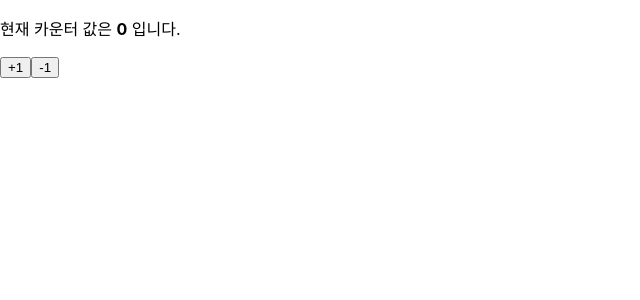
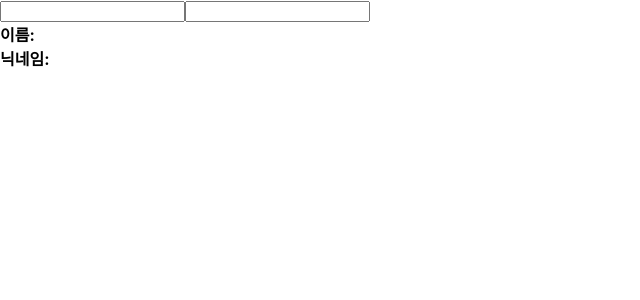
Before and after one commit to funhappyit/reactHookProject, a React (Create React App) app: page / in a window 1280 px wide. Shown: the top 300 px of the page, without its empty margins (0-640 px from the left). Built offline with nearby package versions, Linux system fonts and the light colour scheme.

Commit message:
useState여러개 이용하기

```diff
--- a/src/App.js
+++ b/src/App.js
@@ -1,9 +1,9 @@
 import logo from "./logo.svg";
 import "./App.css";
-import Counter from "./Counter";
+import Info from "./Info";
 
 function App() {
-  return <Counter />;
+  return <Info />;
 }
 
 export default App;
--- /dev/null
+++ b/src/Info.js
@@ -0,0 +1,34 @@
+import React, { useState } from "react";
+
+const Info = () => {
+  const [name, setName] = useState("");
+  const [nickname, setNickname] = useState("");
+
+  const onChangeName = (e) => {
+    setName(e.target.value);
+  };
+  const onChangeNickname = (e) => {
+    setNickname(e.target.value);
+  };
+
+  return (
+    <div>
+      <div>
+        <input value={name} onChange={onChangeName} />
+        <input value={nickname} onChange={onChangeNickname} />
+      </div>
+      <div>
+        <div>
+          <b>이름:</b>
+          {name}
+        </div>
+        <div>
+          <b>닉네임:</b>
+          {nickname}
+        </div>
+      </div>
+    </div>
+  );
+};
+
+export default Info;
```
Also changed, not shown: 1 other file (tests, documents, lock files or other folders).
